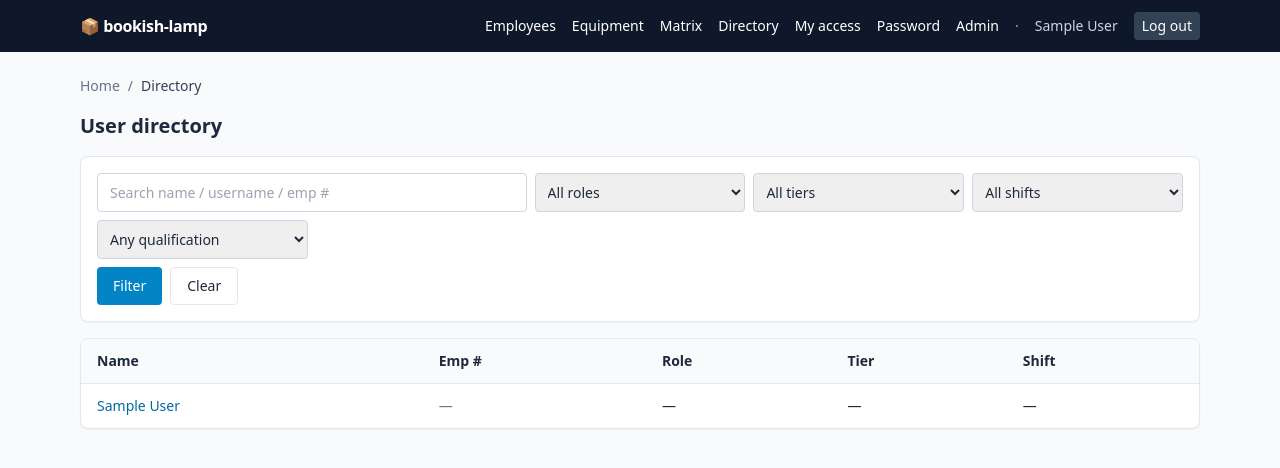
After one commit to ApexFutz/bookish-lamp, a Django app: page /directory/ in a window 1280 px wide. The commit adds this page. Shown: the top 468 px of the page. Run offline with Django 5.2, Linux system fonts and the light colour scheme; the visitor is signed in with stand-in values (Sample User, id 1); data comes from the database, SQL or seed files in the repository; data that the repository does not hold is empty; some libraries are stand-ins or nearby versions.

Commit message:
Add searchable user directory + profile pages (#21)
- /directory/ lists all users, searchable by name/username/employee number and
  filterable by role, tier, shift, and current qualification (revoked/expired grants
  excluded via a read-time query). Paginated (25/page).
- /directory/<pk>/ read-only profile: role, tier, shift, qualifications with live
  status, and effective permissions.
- "Directory" nav link. DirectoryTests cover listing, search, shift filter,
  current-qualification filter, and the profile page. Suite 33/33.

Co-Authored-By: Claude Opus 4.8 <noreply@anthropic.com>

```diff
--- /dev/null
+++ b/access/templates/access/directory.html
@@ -0,0 +1,71 @@
+{% extends "base.html" %}
+{% block title %}Directory · bookish-lamp{% endblock %}
+{% block content %}
+<div class="mb-4 flex items-center gap-2 text-sm text-slate-500">
+  <a href="{% url 'home' %}" class="hover:text-sky-600">Home</a> <span>/</span>
+  <span class="text-slate-700 font-medium">Directory</span>
+</div>
+<h1 class="text-xl font-semibold mb-4">User directory</h1>
+
+<form method="get" class="mb-4 grid gap-2 sm:grid-cols-5 rounded-lg border bg-white p-4 shadow-sm">
+  <input name="q" value="{{ filters.q }}" placeholder="Search name / username / emp #"
+         class="sm:col-span-2 rounded border border-slate-300 px-3 py-2 text-sm">
+  <select name="role" class="rounded border border-slate-300 px-2 py-2 text-sm">
+    <option value="">All roles</option>
+    {% for r in roles %}<option value="{{ r.id }}" {% if filters.role == r.id|stringformat:'s' %}selected{% endif %}>{{ r.name }}</option>{% endfor %}
+  </select>
+  <select name="tier" class="rounded border border-slate-300 px-2 py-2 text-sm">
+    <option value="">All tiers</option>
+    {% for t in tiers %}<option value="{{ t.id }}" {% if filters.tier == t.id|stringformat:'s' %}selected{% endif %}>{{ t.name }}</option>{% endfor %}
+  </select>
+  <select name="shift" class="rounded border border-slate-300 px-2 py-2 text-sm">
+    <option value="">All shifts</option>
+    {% for value, label in shifts %}<option value="{{ value }}" {% if filters.shift == value %}selected{% endif %}>{{ label }}</option>{% endfor %}
+  </select>
+  <select name="qualification" class="rounded border border-slate-300 px-2 py-2 text-sm">
+    <option value="">Any qualification</option>
+    {% for qn in qualifications %}<option value="{{ qn.id }}" {% if filters.qualification == qn.id|stringformat:'s' %}selected{% endif %}>Trained: {{ qn.name }}</option>{% endfor %}
+  </select>
+  <div class="sm:col-span-5 flex gap-2">
+    <button class="rounded bg-sky-600 px-4 py-2 text-sm text-white font-medium hover:bg-sky-700">Filter</button>
+    <a href="{% url 'directory' %}" class="rounded border px-4 py-2 text-sm hover:bg-slate-50">Clear</a>
+  </div>
+</form>
+
+<div class="overflow-x-auto rounded-lg border bg-white shadow-sm">
+  <table class="min-w-full text-sm">
+    <thead>
+      <tr class="border-b bg-slate-50 text-left">
+        <th class="px-4 py-3 font-semibold">Name</th>
+        <th class="px-4 py-3 font-semibold">Emp #</th>
+        <th class="px-4 py-3 font-semibold">Role</th>
+        <th class="px-4 py-3 font-semibold">Tier</th>
+        <th class="px-4 py-3 font-semibold">Shift</th>
+      </tr>
+    </thead>
+    <tbody>
+      {% for u in page %}
+        <tr class="border-b last:border-0 hover:bg-slate-50">
+          <td class="px-4 py-3"><a href="{% url 'user_detail' pk=u.pk %}" class="font-medium text-sky-700 hover:underline">{{ u }}</a></td>
+          <td class="px-4 py-3 text-slate-500">{{ u.employee_number|default:"—" }}</td>
+          <td class="px-4 py-3">{{ u.role|default:"—" }}</td>
+          <td class="px-4 py-3">{{ u.tier|default:"—" }}</td>
+          <td class="px-4 py-3">{{ u.get_shift_display|default:"—" }}</td>
+        </tr>
+      {% empty %}
+        <tr><td colspan="5" class="px-4 py-6 text-sm text-slate-500">No users match those filters.</td></tr>
+      {% endfor %}
+    </tbody>
+  </table>
+</div>
+
+{% if page.paginator.num_pages > 1 %}
+<div class="mt-3 flex items-center justify-between text-sm text-slate-600">
+  <span>Page {{ page.number }} of {{ page.paginator.num_pages }} · {{ page.paginator.count }} users</span>
+  <div class="flex gap-2">
+    {% if page.has_previous %}<a href="?{% if filters.q %}q={{ filters.q }}&{% endif %}page={{ page.previous_page_number }}" class="rounded border px-3 py-1 hover:bg-slate-50">Prev</a>{% endif %}
+    {% if page.has_next %}<a href="?{% if filters.q %}q={{ filters.q }}&{% endif %}page={{ page.next_page_number }}" class="rounded border px-3 py-1 hover:bg-slate-50">Next</a>{% endif %}
+  </div>
+</div>
+{% endif %}
+{% endblock %}
--- a/access/templates/base.html
+++ b/access/templates/base.html
@@ -18,6 +18,7 @@
           <a href="{% url 'employees_index' %}" class="hover:text-sky-300">Employees</a>
           <a href="{% url 'equipment_index' %}" class="hover:text-sky-300">Equipment</a>
           <a href="{% url 'matrix' %}" class="hover:text-sky-300">Matrix</a>
+          <a href="{% url 'directory' %}" class="hover:text-sky-300">Directory</a>
           <a href="{% url 'dashboard' %}" class="hover:text-sky-300">My access</a>
           <a href="{% url 'password_change' %}" class="hover:text-sky-300">Password</a>
           {% if user.is_superuser %}<a href="/admin/" class="hover:text-sky-300">Admin</a>{% endif %}
--- a/access/urls.py
+++ b/access/urls.py
@@ -6,6 +6,9 @@ urlpatterns = [
     path("", views.home, name="home"),
     path("me/", views.dashboard, name="dashboard"),
     path("matrix/", views.matrix, name="matrix"),
+    # Directory
+    path("directory/", views.directory, name="directory"),
+    path("directory/<int:pk>/", views.user_detail, name="user_detail"),
     # Employees (specific routes before the <shift> catch-all)
     path("employees/", views.employees_index, name="employees_index"),
     path("employees/add/", views.employee_add, name="employee_add"),
--- a/access/views.py
+++ b/access/views.py
@@ -12,12 +12,14 @@ read-time fail-safe engine in services.py. Mutations are permission-gated (can_m
 
 from django.contrib import messages
 from django.contrib.auth.decorators import login_required
+from django.core.paginator import Paginator
+from django.db.models import Q
 from django.shortcuts import get_object_or_404, redirect, render
 from django.utils import timezone
 from django.utils.text import slugify
 from django.views.decorators.http import require_POST
 
-from .models import AccessAuditLog, Qualification, Role, User, UserQualification
+from .models import AccessAuditLog, Qualification, Role, Tier, User, UserQualification
 from .services import can_grant, can_manage, effective_permission_codes, require_permission
 
 # Permission code that gates roster/equipment management (issue #13).
@@ -300,6 +302,84 @@ def matrix(request):
     return render(request, "access/matrix.html", {"qualifications": qualifications, "rows": rows})
 
 
+# ---------------------------------------------------------------------------- directory
+@login_required
+def directory(request):
+    """Searchable, filterable list of all users (issue #21)."""
+    users = User.objects.select_related("role", "tier").order_by("first_name", "username")
+
+    q = (request.GET.get("q") or "").strip()
+    if q:
+        users = users.filter(
+            Q(first_name__icontains=q)
+            | Q(last_name__icontains=q)
+            | Q(username__icontains=q)
+            | Q(employee_number__icontains=q)
+        )
+    role_id = request.GET.get("role") or ""
+    if role_id:
+        users = users.filter(role_id=role_id)
+    tier_id = request.GET.get("tier") or ""
+    if tier_id:
+        users = users.filter(tier_id=tier_id)
+    shift = request.GET.get("shift") or ""
+    if shift:
+        users = users.filter(shift=shift)
+    qual_id = request.GET.get("qualification") or ""
+    if qual_id:
+        # "Currently trained" = a grant that is not revoked and not past expiry (read-time notion).
+        now = timezone.now()
+        users = (
+            users.filter(
+                qualification_grants__qualification_id=qual_id,
+                qualification_grants__revoked_at__isnull=True,
+            )
+            .filter(
+                Q(qualification_grants__expires_at__isnull=True)
+                | Q(qualification_grants__expires_at__gt=now)
+            )
+            .distinct()
+        )
+
+    page = Paginator(users, 25).get_page(request.GET.get("page"))
+    context = {
+        "page": page,
+        "roles": Role.objects.order_by("name"),
+        "tiers": Tier.objects.all(),
+        "qualifications": Qualification.objects.order_by("name"),
+        "shifts": User.Shift.choices,
+        "filters": {
+            "q": q,
+            "role": role_id,
+            "tier": tier_id,
+            "shift": shift,
+            "qualification": qual_id,
+        },
+    }
+    return render(request, "access/directory.html", context)
+
+
+@login_required
+def user_detail(request, pk):
+    """Read-only profile: a user's role, tier, shift, qualifications, and effective permissions."""
+    person = get_object_or_404(User.objects.select_related("role", "tier"), pk=pk)
+    grants = (
+        person.qualification_grants.select_related("qualification")
+        .prefetch_related("qualification__granted_permissions")
+        .all()
+    )
+    quals = [{"grant": g, "status": g.status(), "valid": g.is_valid()} for g in grants]
+    return render(
+        request,
+        "access/user_detail.html",
+        {
+            "person": person,
+            "quals": quals,
+            "permissions": sorted(effective_permission_codes(person)),
+        },
+    )
+
+
 # ---------------------------------------------------------------------------- helpers
 def _unique(model, field, base):
     """Return a value based on ``base`` that is unique for ``model.field``."""
```
Also changed, not shown: access/templates/access/user_detail.html (added, +51 -0 lines), access/tests.py (+48 -0 lines).
